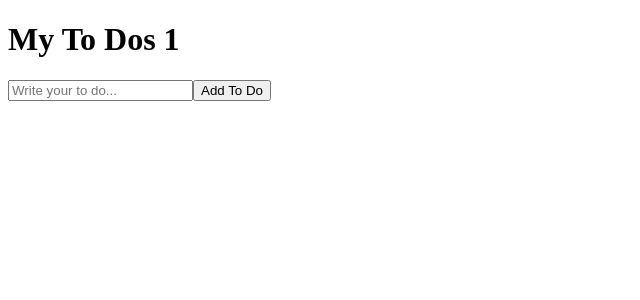
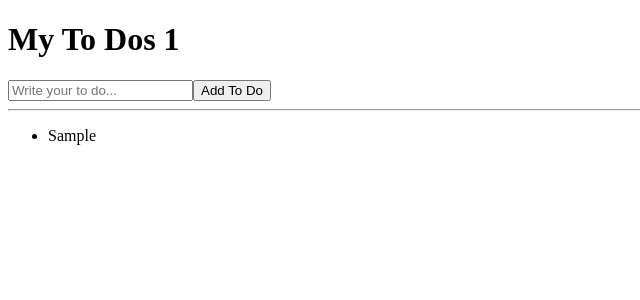
Before and after one commit to Yong-ga-ri/react-beginners, a React (Create React App) app: page / in a window 1280 px wide. Both pictures are taken after typing "Sample" into the empty fields and a click on the button "Add To Do". Shown: the top 300 px of the page, without its empty margins (0-640 px from the left). Built offline with nearby package versions, Linux system fonts and the light colour scheme.

Commit message:
#7.1
To Do List part Two

```diff
--- a/src/App.js
+++ b/src/App.js
@@ -24,6 +24,12 @@
         />
         <button>Add To Do</button>
       </form>
+      <hr />
+      <ul>
+        {toDos.map((item, index) => (
+          <li key={index}>{item}</li>
+        ))}
+      </ul>
     </div>
   );
 }
```
